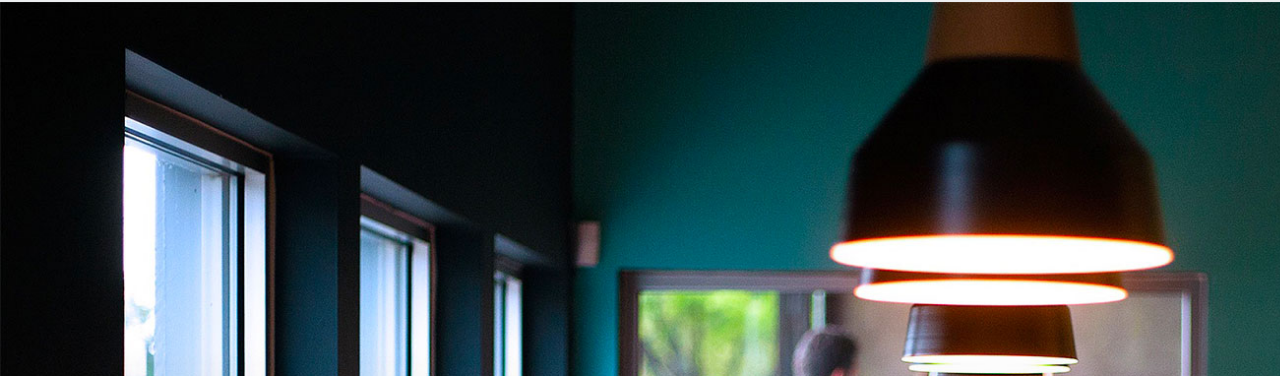
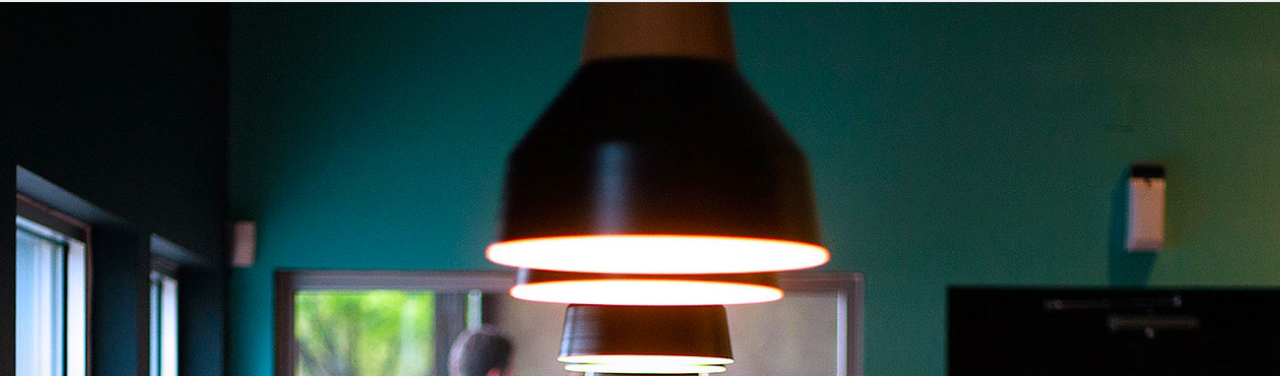
Before and after one commit to Iftiaz-Ahmed/panakeia-iftiaz, a plain HTML site: page index.html in a window 1280 px wide. Shown: the part 78-454 px from the top of the page. Drawn offline with Linux system fonts and the light colour scheme.

Commit message:
Update style.css

```diff
--- a/css/style.css
+++ b/css/style.css
@@ -53,7 +53,7 @@ border: 1px solid #dd4b2b;
 
 border-radius: 30px;
 }
-.banner-section {background-image:  url(../images/banner.jpg);background-repeat:  no-repeat;background-size:  cover;text-align:  center;color:  white;height: 1300px;overflow: hidden;position:  relative;}
+.banner-section {background-image:  url(../images/banner.jpg);background-repeat:  no-repeat;background-size:  cover;text-align:  center;color:  white;height: 1300px;overflow: hidden;position:  relative;background-position:  center;}
 
 .banner-content {
     padding-top:  380px;
```
